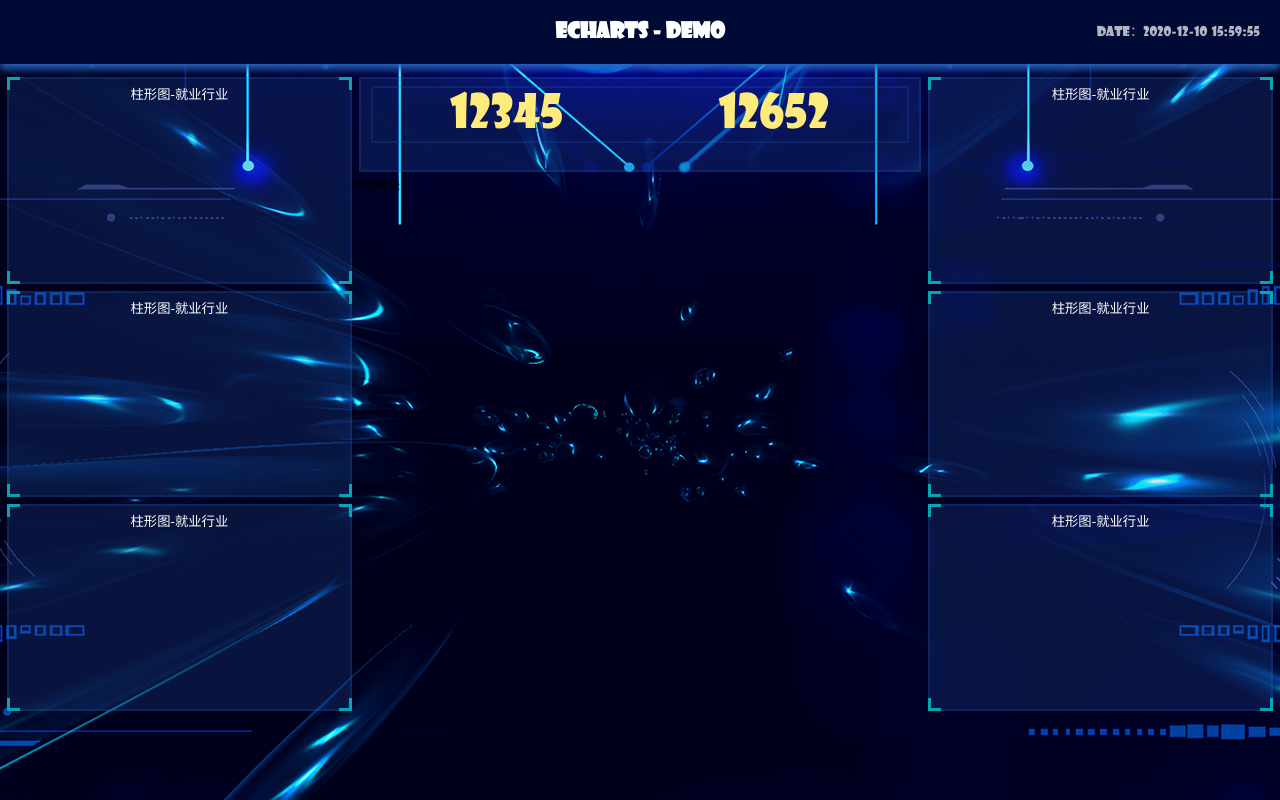
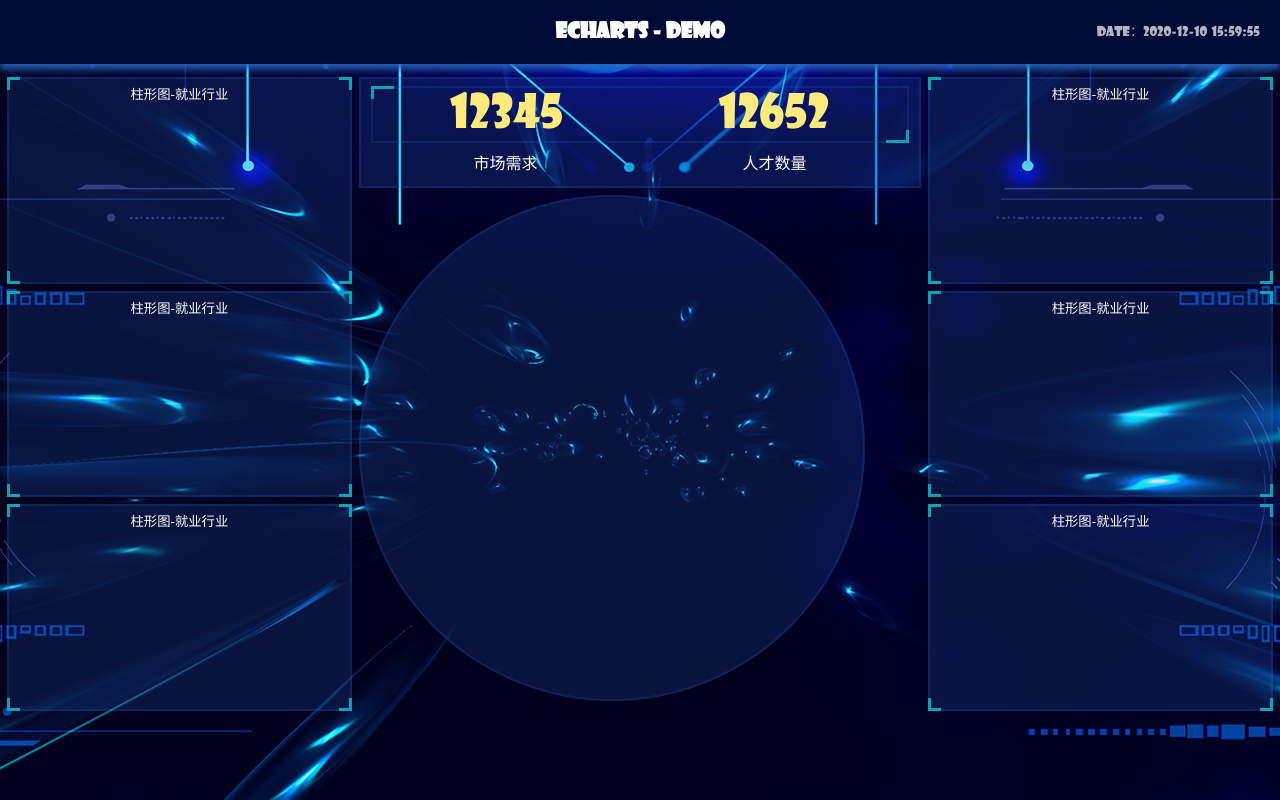
Before and after one commit to Black-Jacki/ECharts_Demo1, a plain HTML site: page index.html in a window 1280 px wide. Drawn offline with nearby package versions, Linux system fonts and the light colour scheme.

Commit message:
map部分背景

```diff
--- a/css/index.scss
+++ b/css/index.scss
@@ -136,7 +136,7 @@ header {
 }
 
 .no {
-    padding: 0 0.1875rem 0.5rem;
+    padding: 0 0.1875rem;
     margin: 0.125rem 0.125rem;
     border: 2px solid rgba(40, 101, 192, 0.2);
     background-color: rgba(40, 101, 192, 0.2);
@@ -144,9 +144,34 @@ header {
     .no-hd {
         border: 2px solid rgba(40, 101, 192, 0.2);
         margin-top: 0.125rem;
+
         .ul {
+            position: relative;
             display: flex;
             flex-direction: row;
+
+            &::before {
+                position: absolute;
+                top: -2px;
+                left: -2px;
+                width: 20px;
+                height: 10px;
+                border-left: 3px solid #02a6b5;
+                border-top: 3px solid #02a6b5;
+                content: '';
+            }
+
+            &::after {
+                position: absolute;
+                bottom: -2px;
+                right: -2px;
+                width: 20px;
+                height: 10px;
+                border-right: 3px solid #02a6b5;
+                border-bottom: 3px solid #02a6b5;
+                content: '';
+            }
+
             .li {
                 flex: 1;
                 line-height: 1rem;
@@ -157,4 +182,35 @@ header {
             }
         }
     }
+
+    .no-bd {
+        .ul {
+            display: flex;
+            flex-direction: row;
+            color: white;
+
+            .li {
+                flex: 1;
+                font-size: .3rem;
+                // margin-top: .5rem;
+                line-height: .8rem;
+                text-align: center;
+                font-family: 'SHOWG';
+            }
+        }
+    }
 }
+
+.map {
+    width: 9.5rem;
+    height: 9.5rem;
+    margin: 0.125rem 0.125rem;
+
+    .map1 {
+        width: 100%;
+        height: 100%;
+        border-radius: 50%;
+        border: 2px solid rgba(40, 101, 192, 0.2);
+        background-color: rgba(40, 101, 192, 0.2);
+    }
+}
--- a/index.html
+++ b/index.html
@@ -39,9 +39,16 @@
                         <div class="li">12652</div>
                     </div>
                 </div>
-                <div class="no-bd"></div>
+                <div class="no-bd">
+                    <div class="ul">
+                        <div class="li">市场需求</div>
+                        <div class="li">人才数量</div>
+                    </div>
+                </div>
             </div>
-            <div class="map">地图模块</div>
+            <div class="map">
+                <div class="map1"></div>
+            </div>
         </div>
         <div class="column">
             <div class="panel bar">
```
Also changed, not shown: css/dist/index.css.
